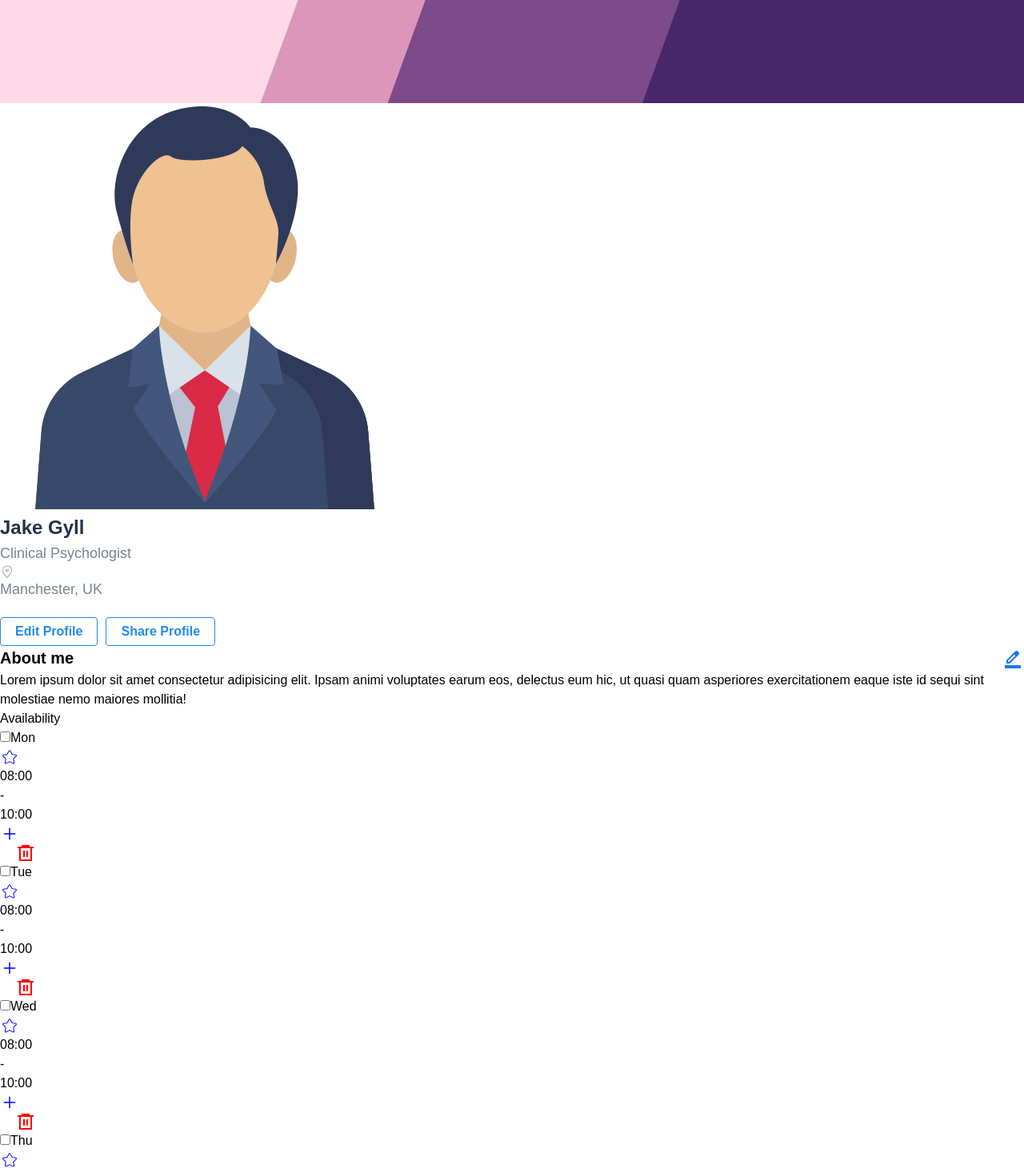
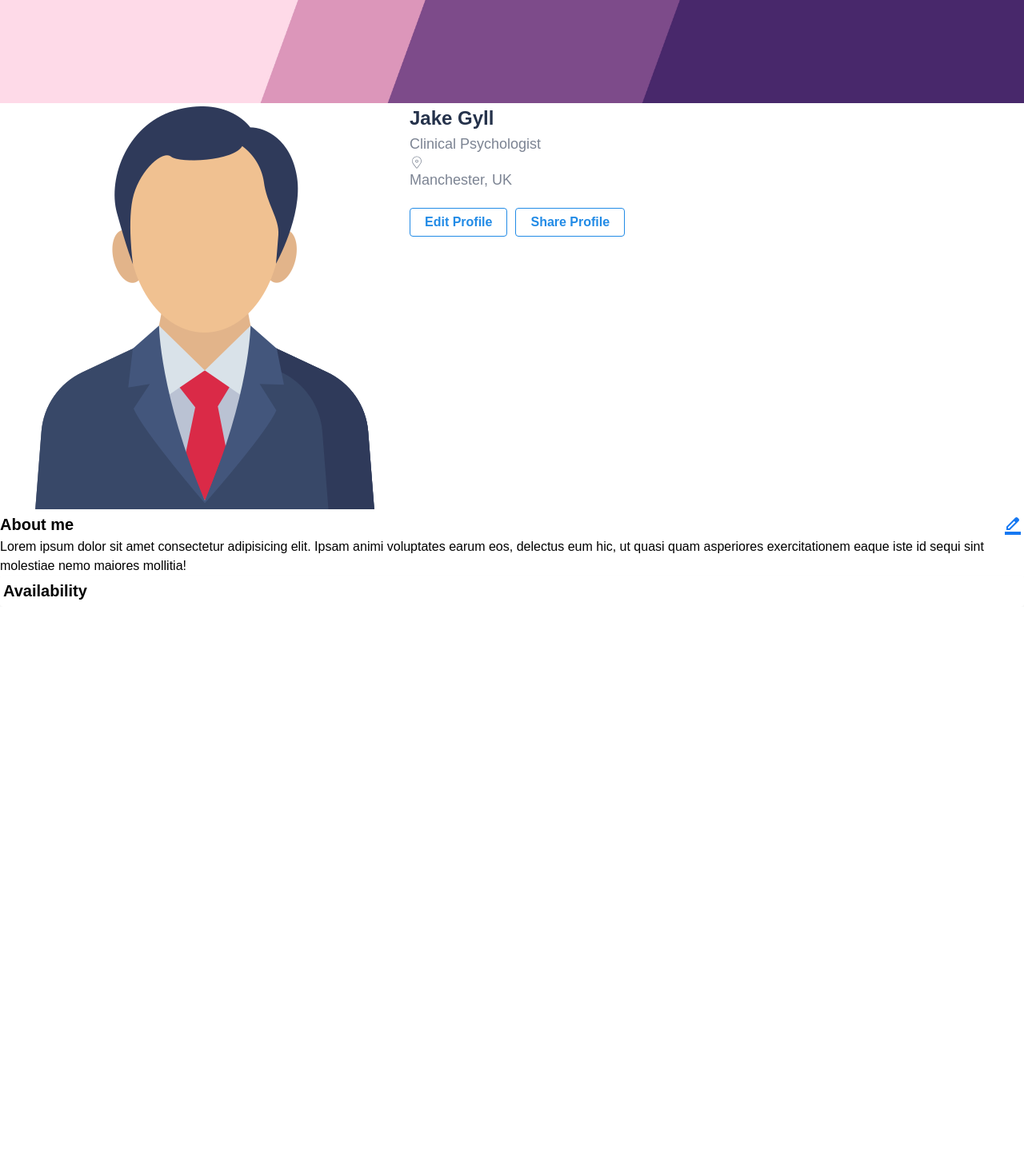
Before and after one commit to divspark/Serene_Minds_Professional2, a React (Vite) app: page /profile in a window 1280 px wide. Shown: the part 2120-3586 px from the top of the page at 80% size. After the commit the page ends 2879 px from the top, so only its background shows below. Built offline with nearby package versions, Linux system fonts and the light colour scheme; a web font is replaced by a local one.

Commit message:
More CSS fixes

```diff
--- a/src/pages/Profile/AboutMe.jsx
+++ b/src/pages/Profile/AboutMe.jsx
@@ -46,7 +46,7 @@ export const AboutMe = () => {
         </div>
       </Modal>
 
-      <div className="about-us flex flex-col justify-center w-[728px] h-[140px] shadow-md border border-gray-300 p-4 relative top-[-150px] rounded-lg">
+      <div className="about-us flex flex-col justify-center w-[728px] h-[140px] shadow-md border border-gray-300 p-4 rounded-lg">
         <Group justify="space-between">
           <Text fw={600} fz={20}>
             About me
--- /dev/null
+++ b/src/pages/Profile/Availability.jsx
@@ -0,0 +1,10 @@
+import { Card, Text } from "@mantine/core";
+export default function Availability() {
+  return (
+    <Card shadow="md" radius="sm" p={4}>
+      <Text fw={600} fz={20}>
+        Availability
+      </Text>
+    </Card>
+  );
+}
--- a/src/pages/Profile/Profile.jsx
+++ b/src/pages/Profile/Profile.jsx
@@ -3,7 +3,7 @@ import { Tabs } from "@mantine/core";
 import { IoAddOutline } from "react-icons/io5";
 import { useDisclosure } from "@mantine/hooks";
 import { AboutMe } from "./AboutMe";
-import DayAvailability from "./DayAvailability";
+import Availability from "./Availability";
 import { NewServices } from "./NewServices";
 import { NewEducation } from "./NewEducation";
 import { ProfileDetails } from "./ProfileDetail";
@@ -41,7 +41,7 @@ export const Profile = () => {
           </div>
 
           <Tabs.Panel value="shareable">
-            <div className="container-5 flex  flex-col justify-center">
+            <div className="container-5 flex flex-col gap-5 justify-center">
               <ProfileDetails />
 
               <AboutMe />
@@ -49,22 +49,8 @@ export const Profile = () => {
               {/* <NewEducation />
 
               <NewServices /> */}
-
-              <div className="services w-[728px] border border-gray-300 p-4 mt-5 relative  top-[-150px] rounded-lg">
-                <div className="flex justify-between ml-4">
-                  <h2 className="text-lg text-[#25324B] font-semibold mb-2">
-                    Availability
-                  </h2>
-                </div>
-
-                <DayAvailability day="Mon" />
-                <DayAvailability day="Tue" />
-                <DayAvailability day="Wed" />
-                <DayAvailability day="Thu" />
-                <DayAvailability day="Fri" />
-              </div>
-
-              <div className="services w-[728px] border border-gray-300 p-4 mt-5 relative  top-[-150px] rounded-lg">
+              <Availability />
+              {/* <div className="services w-[728px] border border-gray-300 p-4 mt-5 relative  top-[-150px] rounded-lg">
                 <div className="flex justify-between ml-4">
                   <h2 className="text-lg text-[#25324B] font-semibold mb-2s">
                     Payment
@@ -74,7 +60,7 @@ export const Profile = () => {
                 <h2 className="text-2xl text-[#2A2A2A] font-semibold mb-2 ml-4">
                   INR 700/session
                 </h2>
-              </div>
+              </div> */}
             </div>
           </Tabs.Panel>
 
--- a/src/pages/Profile/ProfileDetail.jsx
+++ b/src/pages/Profile/ProfileDetail.jsx
@@ -34,13 +34,14 @@ export const ProfileDetails = () => {
           alt="bg-image"
           className="w-[728px] h-[140px] rounded-t-lg mt-3 border-none"
         />
+        <Flex className="rounded-b-lg shadow-md">
           <img
             src={profilePhoto}
             alt="manager"
-          className="bg-blue-500 rounded-full w-[150px] h-[150px] relative top-[-70px] left-7 border-8 border-white"
+            className="bg-blue-500 rounded-full w-[120px] h-[120px] relative bottom-10 left-7 border-8 border-white"
           />
-        <div className="flex flex-1 relative top-[-150px] mb-4 w-[728px] h-[140px] rounded-b-lg shadow-md">
-          <div className="flex-1 pshyc-details ml-56 p-3">
+          <div className="flex flex-1 ml-10">
+            <div className="flex-1 pshyc-details p-3">
               <Text c="#25324B" fw={700} fz={24}>
                 {name}
               </Text>
@@ -66,6 +67,7 @@ export const ProfileDetails = () => {
               </Button>
             </Flex>
           </div>
+        </Flex>
       </div>
 
       {/* Modal for editing profile */}
```
Lines whose indentation alone changed are shown as unchanged.
